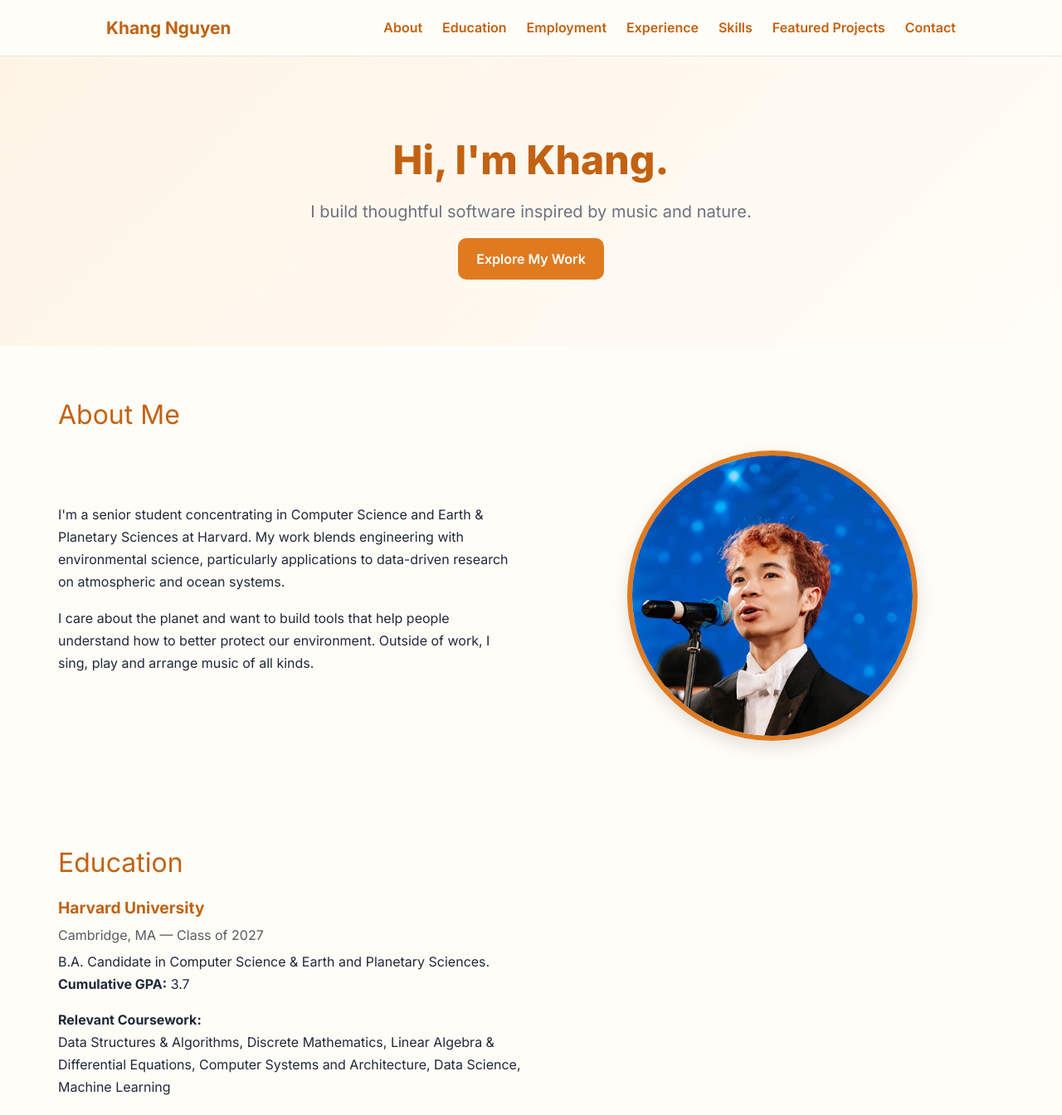
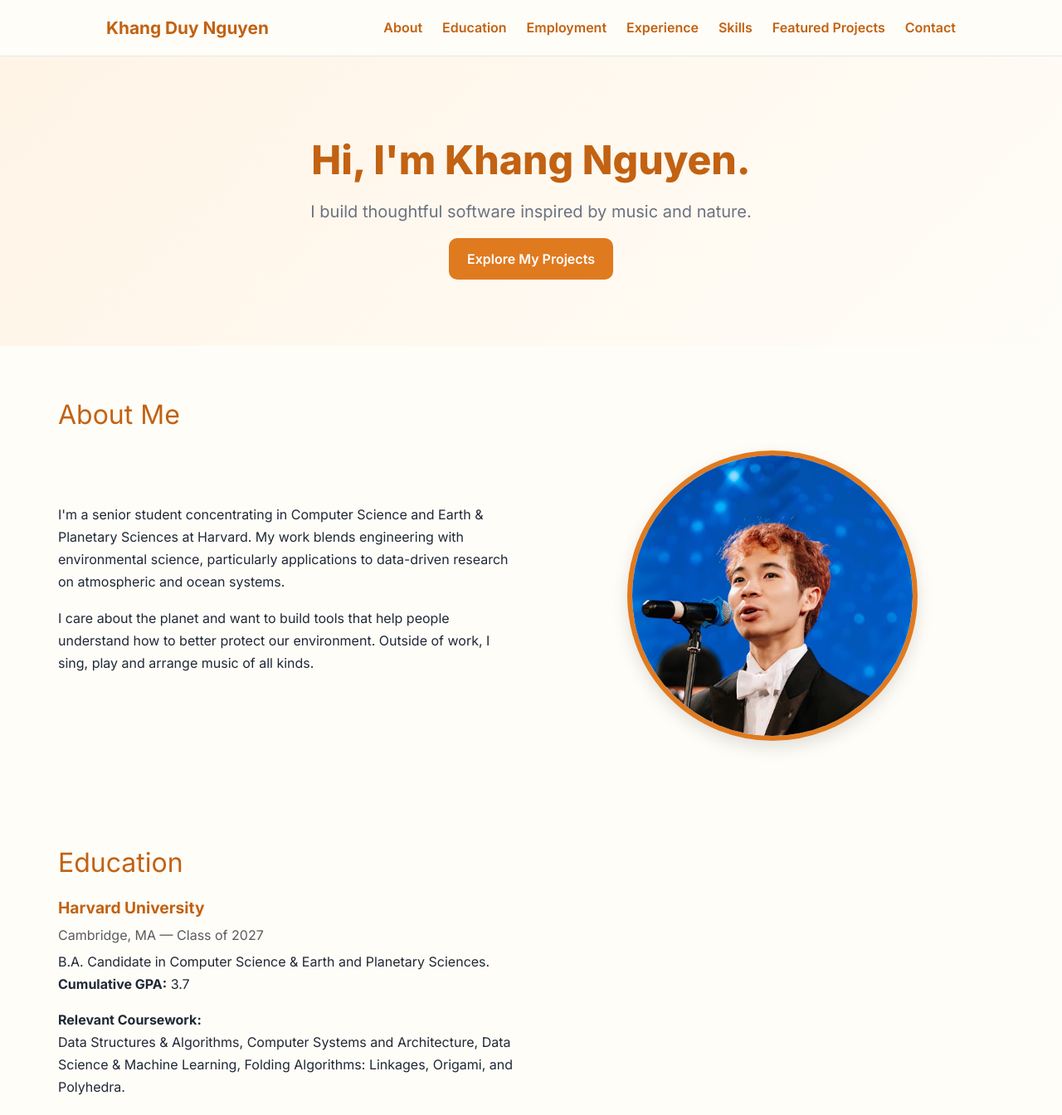
Before and after one commit to duykhang132005/portfolio, a plain HTML site: page index.html in a window 1280 px wide. Shown: the top 1344 px of the page at 83% size. Drawn offline with nearby package versions, Linux system fonts and the light colour scheme.

Commit message:
Updating texts

```diff
--- a/index.html
+++ b/index.html
@@ -2,11 +2,11 @@
 <html lang="en">
 <head>
   <meta charset="UTF-8" />
-  <title>Khang Nguyen — Portfolio</title>
+  <title>Khang Nguyen: Portfolio</title>
   <meta name="viewport" content="width=device-width, initial-scale=1" />
   <meta name="description" content="Portfolio of Khang Nguyen — Harvard CS & Earth and Planetary Sciences student building thoughtful software inspired by music and nature." />
   <meta name="author" content="Khang Nguyen" />
-  <meta property="og:title" content="Khang Nguyen — Portfolio" />
+  <meta property="og:title" content="Khang Nguyen: Portfolio" />
   <meta property="og:description" content="Harvard CS & Earth and Planetary Sciences student building thoughtful software inspired by music and nature." />
   <meta property="og:type" content="website" />
   <meta property="og:image" content="https://duykhang132005.github.io/portfolio/assets/img/IMG_1037.JPG" />
@@ -28,7 +28,7 @@
   <a class="skip-link" href="#main">Skip to main content</a>
 
   <header class="site-header">
-    <div class="logo">Khang Nguyen</div>
+    <div class="logo">Khang Duy Nguyen</div>
     <button type="button" class="nav-toggle" aria-label="Toggle navigation" aria-expanded="false" aria-controls="site-nav">
       <span class="nav-toggle-bar" aria-hidden="true"></span>
       <span class="nav-toggle-bar" aria-hidden="true"></span>
@@ -50,11 +50,11 @@
     <!-- Hero -->
     <section id="hero" class="hero scale-in text-center">
       <div class="hero-content mx-auto">
-        <h1>Hi, I'm Khang.</h1>
+        <h1>Hi, I'm Khang Nguyen.</h1>
         <p class="tagline" style="padding-bottom: 15px">
           I build thoughtful software inspired by music and nature.
         </p>
-        <a href="#featured-projects" class="btn glow-hover">Explore My Work</a>
+        <a href="#featured-projects" class="btn glow-hover">Explore My Projects</a>
       </div>
     </section>
 
@@ -98,8 +98,7 @@
           </p>
           <p>
             <strong>Relevant Coursework:</strong><br>
-            Data Structures & Algorithms, Discrete Mathematics, Linear Algebra & Differential Equations,
-            Computer Systems and Architecture, Data Science, Machine Learning
+            Data Structures & Algorithms, Computer Systems and Architecture, Data Science & Machine Learning, Folding Algorithms: Linkages, Origami, and Polyhedra.
           </p>
         </div>
       </div>
```
